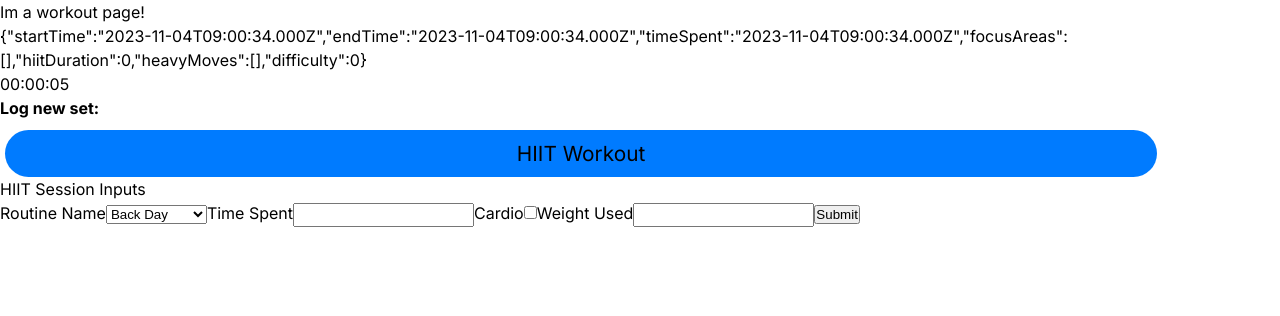
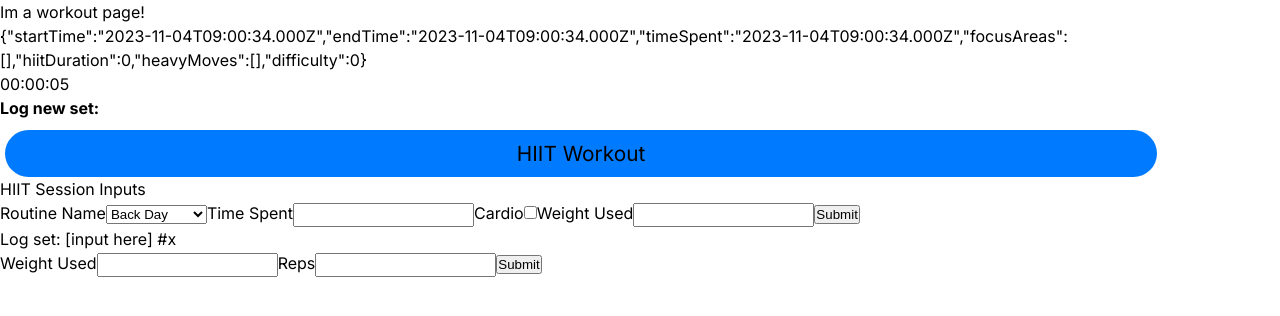
Before and after one commit to ghostb0x/fitnessApp, a Next.js app: page /workout in a window 1280 px wide. Shown: the top 316 px of the page. Built offline with nearby package versions, Linux system fonts and the light colour scheme.

Commit message:
Add ExerciseLogForm component with basic weight and reps number inputs. Need to align with data model to display data dynamically based on selected exercise button and display current sets

```diff
--- a/src/app/workout/page.tsx
+++ b/src/app/workout/page.tsx
@@ -7,6 +7,7 @@ import { session } from '@/types/types';
 import Timer from '@/components/WorkoutScreen/Timer';
 import LogSetButtonBar from '@/components/WorkoutScreen/LogSetButtonBar';
 import HIITLogForm from '@/components/WorkoutScreen/HIITLogForm';
+import ExerciseLogForm from '@/components/WorkoutScreen/ExerciseLogForm';
 
 export default function Workout() {
   const { selectedAreas, startSession, currentSession } =
@@ -40,6 +41,7 @@ export default function Workout() {
       <Timer startTime={startTime} />
       <LogSetButtonBar />
       <HIITLogForm />
+      <ExerciseLogForm />
     </div>
   );
 }
--- /dev/null
+++ b/src/components/WorkoutScreen/ExerciseLogForm/ExerciseLogForm.tsx
@@ -0,0 +1,37 @@
+import * as React from 'react';
+import { useForm, SubmitHandler } from 'react-hook-form';
+
+interface Inputs {
+  weight: number;
+  reps: number;
+}
+
+function ExerciseLogForm() {
+  const { register, handleSubmit } = useForm<Inputs>();
+  const onSubmit: SubmitHandler<Inputs> = (data) => console.log(data);
+
+  return (
+    <div>
+      Log set: [input here] #x
+      <form onSubmit={handleSubmit(onSubmit)}>
+        <label htmlFor="weight">Weight Used</label>
+        <input
+          id="weight"
+          type="number"
+          {...register('weight')}
+        />
+
+        <label htmlFor="reps">Reps</label>
+        <input
+          id="reps"
+          type="number"
+          {...register('reps')}
+        />
+
+        <input type="submit" />
+      </form>
+    </div>
+  );
+}
+
+export default ExerciseLogForm;
--- /dev/null
+++ b/src/components/WorkoutScreen/ExerciseLogForm/index.ts
@@ -0,0 +1,2 @@
+export * from './ExerciseLogForm';
+export { default } from './ExerciseLogForm';
--- a/src/components/WorkoutScreen/HIITLogForm/HIITLogForm.tsx
+++ b/src/components/WorkoutScreen/HIITLogForm/HIITLogForm.tsx
@@ -43,14 +43,14 @@ function HIITLogForm() {
           type="number"
           {...register('time')}
         />
-        <label>Cardio</label>
+        <label htmlFor="cardio">Cardio</label>
         <input
           id="cardio"
           type="checkbox"
           {...register('cardio')}
         />
 
-        <label>Weight Used</label>
+        <label htmlFor="weight">Weight Used</label>
         <input
           id="weight"
           type="number"
```
